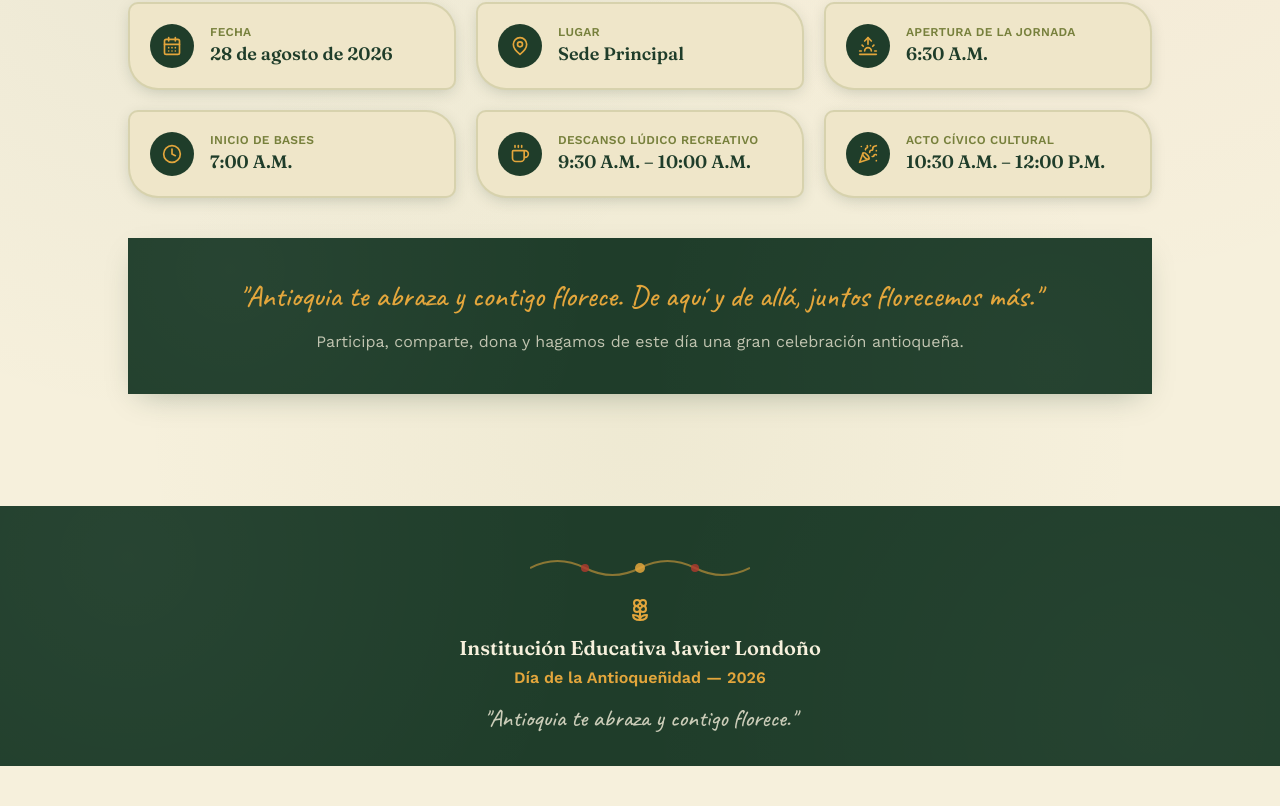
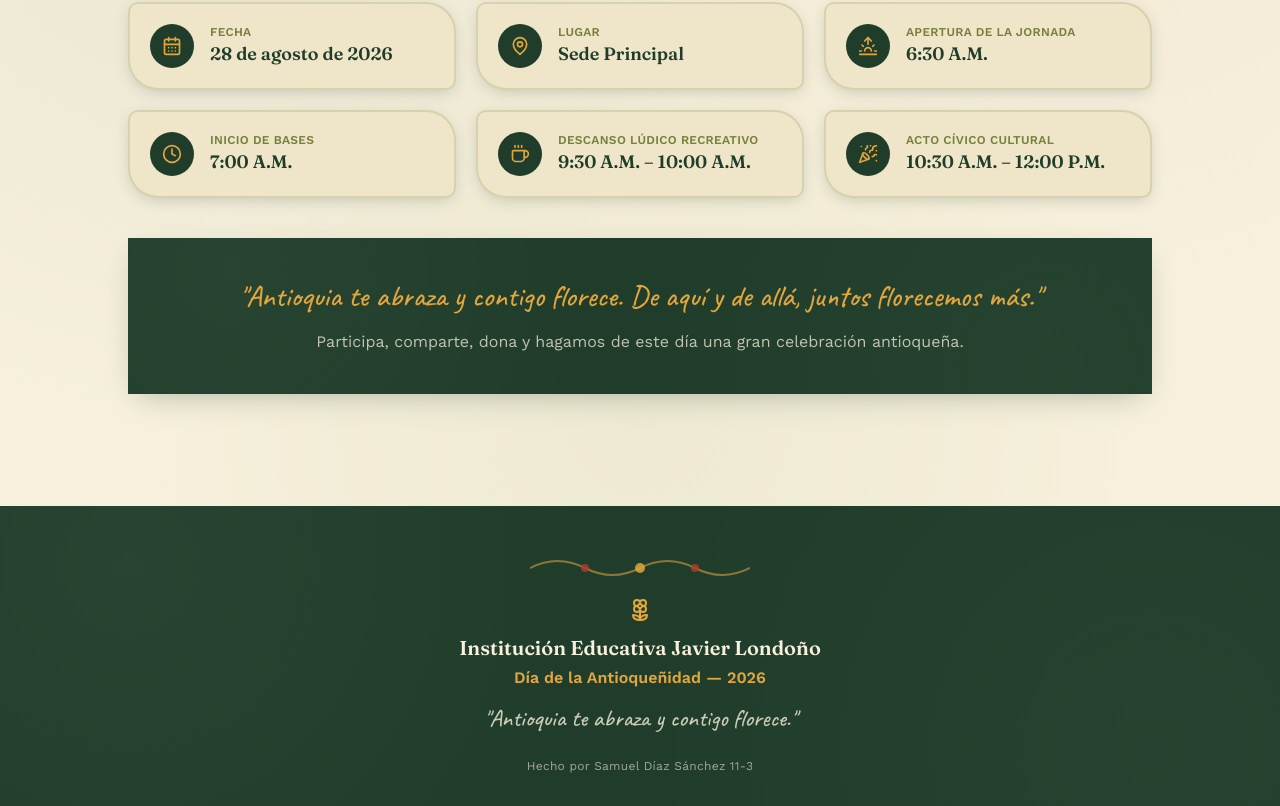
Before and after one commit to SamuelDiazS/AntioquiaJaviera, a React (Vite) app: page / in a window 1280 px wide. Shown: the part 7977-8783 px from the top of the page. Before the commit the page ends 8743 px from the top, so only its background shows below. Built offline with nearby package versions, Linux system fonts and the light colour scheme.

Commit message:
Creditos

```diff
--- a/src/components/Footer.jsx
+++ b/src/components/Footer.jsx
@@ -18,6 +18,9 @@ export default function Footer() {
       <p className="font-script text-xl sm:text-2xl text-crema/80 mt-3">
         "Antioquia te abraza y contigo florece."
       </p>
+      <p className="text-crema/60 text-xs tracking-wide mt-6">
+        Hecho por Samuel Díaz Sánchez 11-3
+      </p>
     </footer>
   )
 }
```
